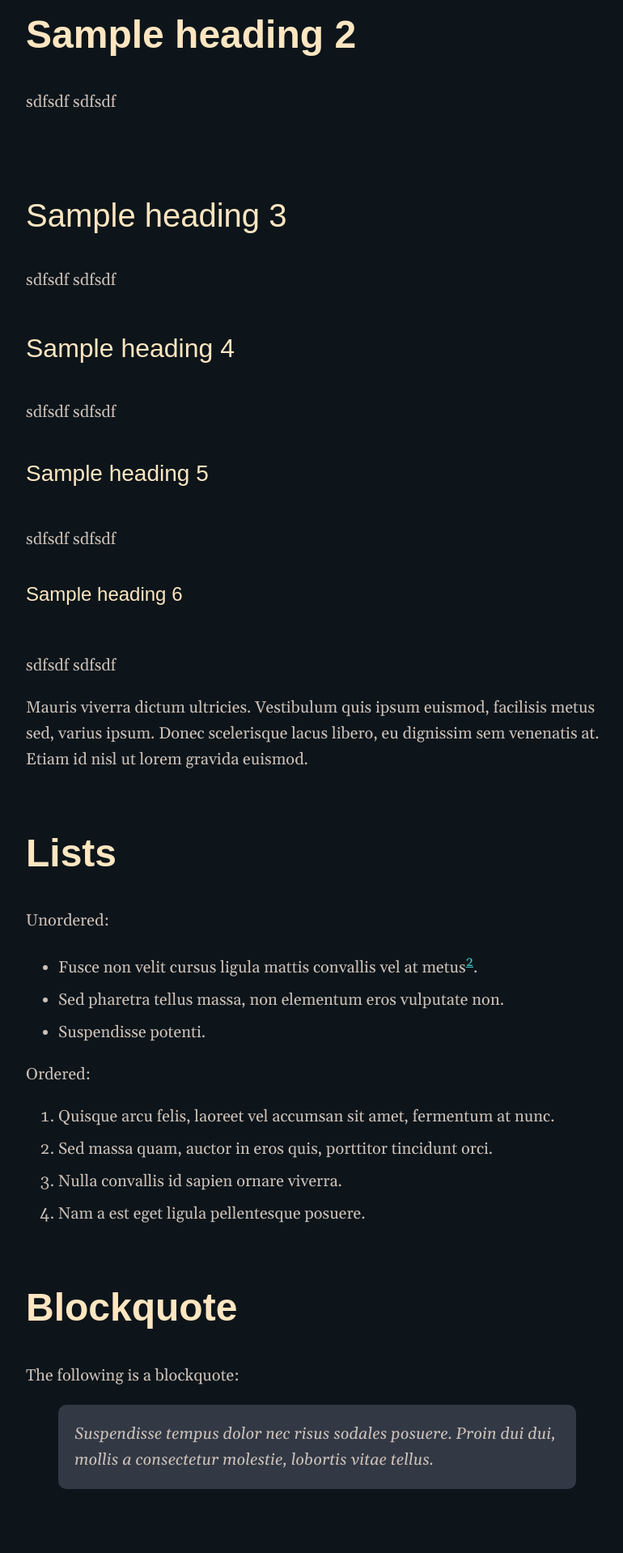
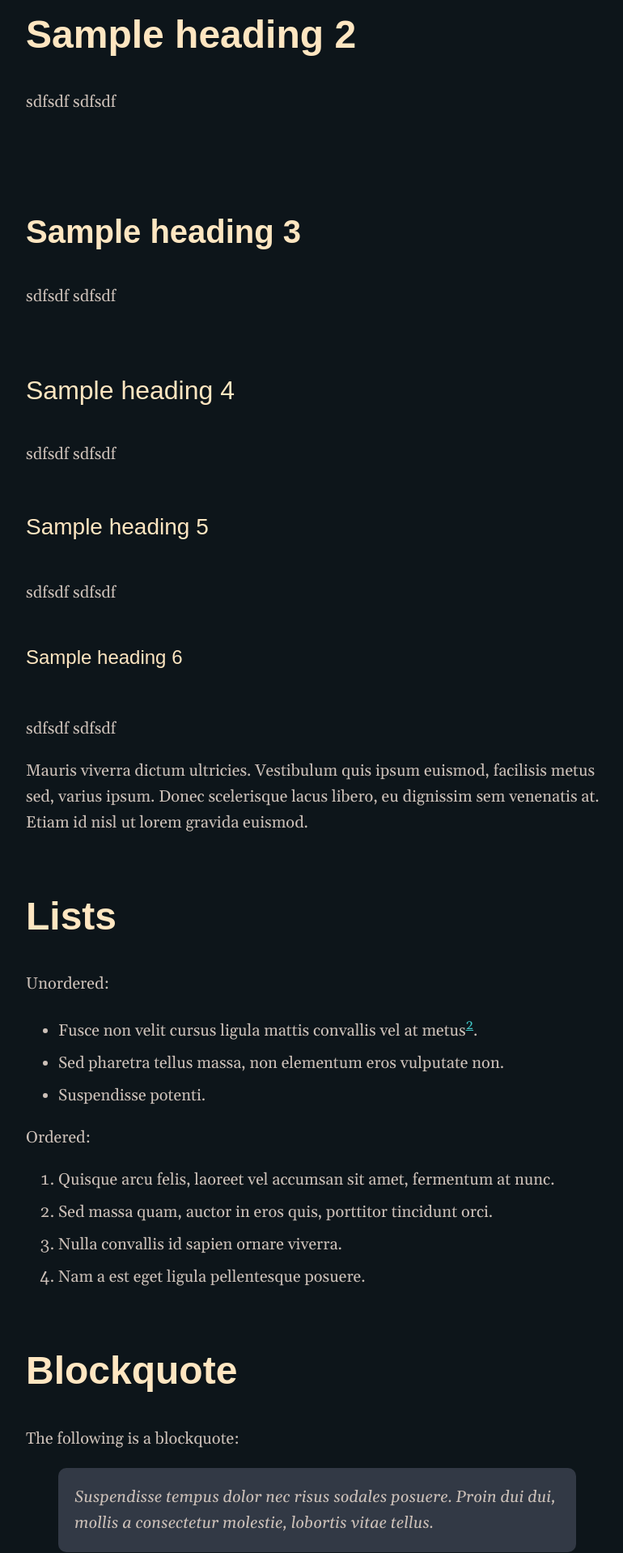
Before and after one commit to scherrer-txt/bts, a Jekyll site: the page built from _posts/2024-03-21-overview-post.md, in a window 1280 px wide. Shown: the part 813-2731 px from the top of the page at 81% size, without its empty margins (248-1018 px from the left). Built offline with Jekyll 4.4.1, drawn with Linux system fonts in a browser that asks for light colours; some web fonts are replaced.

Commit message:
Update moonwalk.scss

```diff
--- a/_sass/moonwalk.scss
+++ b/_sass/moonwalk.scss
@@ -27,7 +27,7 @@
   font-weight: 700;
   line-height: 4.5rem;
   margin-top: 1.5em;
-  margin-down: 1em;
+  //margin-down: 1em;
 }
 
   h2 {
@@ -36,16 +36,16 @@
   font-weight: 700;
   line-height: 3.5rem;
   margin-top: 1.5em;
-  margin-down: 1em;
+  //margin-down: 1em;
 }
 
   h3 {
   font-family: "roc-grotesk-wide", sans-serif;
   font-size: 2.5rem;
-  font-weight: 500;
+  font-weight: 600;
   line-height: 3rem;
-  margin-top: 2.5em;
-  margin-down: 1em;
+  margin-top: 3em;
+  //margin-down: 1em;
 }
 
   h4 {
@@ -53,26 +53,26 @@
   font-size: 2.0rem;
   font-weight: 500;
   line-height: 2.5rem;
-  margin-top: 1.5em;
-  margin-down: 1em;
+  margin-top: 2.5em;
+  //margin-down: 1em;
 }
 
   h5 {
   font-family: "roc-grotesk-wide", sans-serif;
   font-size: 1.75rem;
-  font-weight: 400;
+  font-weight: 500;
   line-height: 2.25rem;
-  margin-top: 1.5em;
-  margin-down: 1em;
+  margin-top: 2em;
+  //margin-down: 1em;
 }
 
   h6 {
   font-family: "roc-grotesk-wide", sans-serif;
   font-size: 1.5rem;
-  font-weight: 400;
+  font-weight: 500;
   line-height: 2rem;
-  margin-top: 1.5em;
-  margin-down: 1em;
+  margin-top: 2em;
+  //margin-down: 1em;
 }
 
 hr { margin: 3em 0; }
```
